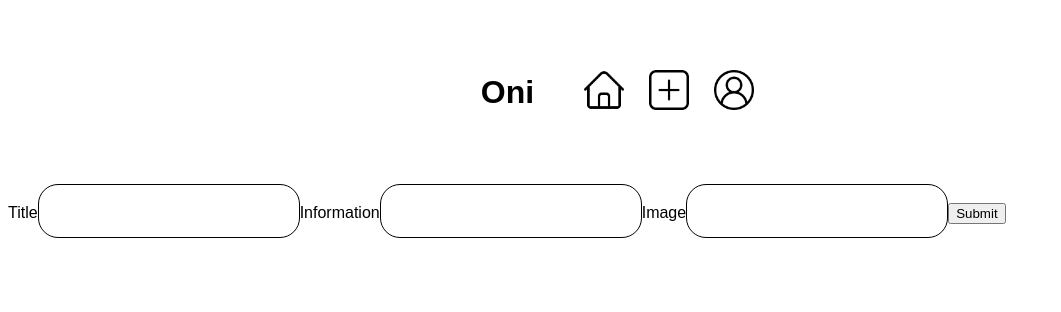
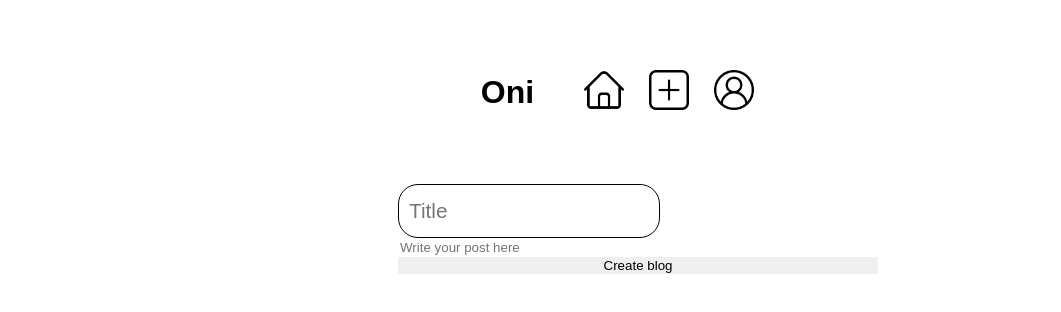
Before and after one commit to onifernando1/blog, a React (Create React App) app in the folder blog/frontend/: page /posts/new in a window 1280 px wide. Shown: the top 312 px of the page, without its empty margins (0-1061 px from the left). Built offline with nearby package versions, Linux system fonts and the light colour scheme; no server answers.

Commit message:
start styling new post form

```diff
--- /dev/null
+++ b/blog/frontend/src/assets/styles/newpost.css
@@ -0,0 +1,11 @@
+.new-post-form input {
+  border: 0px solid white;
+  outline: none;
+  width: 30rem;
+}
+
+.new-post-container {
+  display: flex;
+  justify-content: center;
+  align-items: center;
+}
--- a/blog/frontend/src/components/NewPostForm.js
+++ b/blog/frontend/src/components/NewPostForm.js
@@ -1,6 +1,7 @@
 import { useState, setState } from "react";
 import axios from "axios";
 import { useEffect } from "react";
+import "../assets/styles/newpost.css";
 
 function NewPostForm(params) {
   axios.defaults.withCredentials = true;
@@ -51,21 +52,40 @@ function NewPostForm(params) {
 
   return (
     <>
-      <form onSubmit={createPost}>
-        <label htmlFor="title">Title</label>
-        <input type="text" name="title" id="title"></input>
-        <label htmlFor="information">Information</label>
-        <input type="text" name="information" id="information"></input>
+      <div className="new-post-container">
+        <form className="new-post-form" onSubmit={createPost}>
+          <div>
+            {/* <label htmlFor="title">Title</label> */}
+            <input
+              type="text"
+              name="title"
+              id="title"
+              placeholder="Title"
+            ></input>
+          </div>
+          <div>
+            <input
+              type="textarea"
+              name="information"
+              id="information"
+              placeholder="Write your post here"
+            ></input>
+          </div>
+          {/* <div>
           <label htmlFor="image">Image</label>
           <input type="text" name="image" id="image"></input>
+        </div> */}
           <input
             type="hidden"
             name="author"
             id="author"
             value={currentUser._id}
           ></input>
-        <input type="submit"></input>
+          <div>
+            <input type="submit" value="Create blog"></input>
+          </div>
         </form>
+      </div>
     </>
   );
 }
```
Lines whose indentation alone changed are shown as unchanged.
